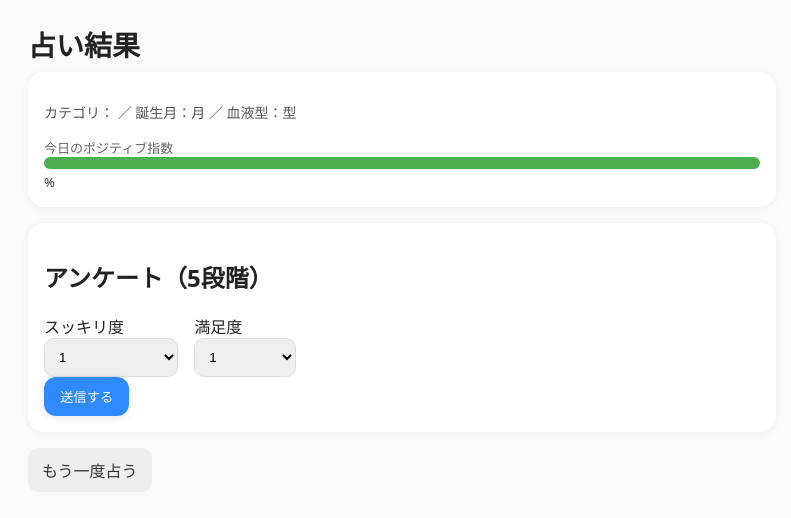
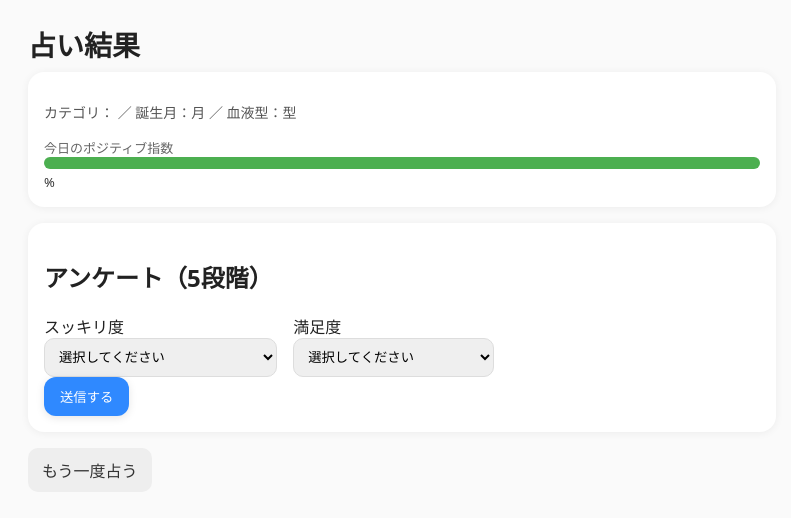
Before and after one commit to YUIKO1208/my-fortune, a Flask app: template templates/result.html in a window 1280 px wide. Shown: the top 518 px of the page, without its empty margins (238-1029 px from the left). Run offline with Flask 3, Linux system fonts and the light colour scheme; the template is opened without the code that fills it, so the values that code supplies are empty.

Commit message:
アンケートの初期値を未選択に変更

```diff
--- a/templates/result.html
+++ b/templates/result.html
@@ -42,6 +42,7 @@
         <div class="row">
           <label>スッキリ度
             <select name="sukkiri" required>
+              <option value="" disabled selected>選択してください</option>
               <option value="1">1</option>
               <option value="2">2</option>
               <option value="3">3</option>
@@ -51,6 +52,7 @@
           </label>
           <label>満足度
             <select name="satisfaction" required>
+              <option value="" disabled selected>選択してください</option>
               <option value="1">1</option>
               <option value="2">2</option>
               <option value="3">3</option>
```
